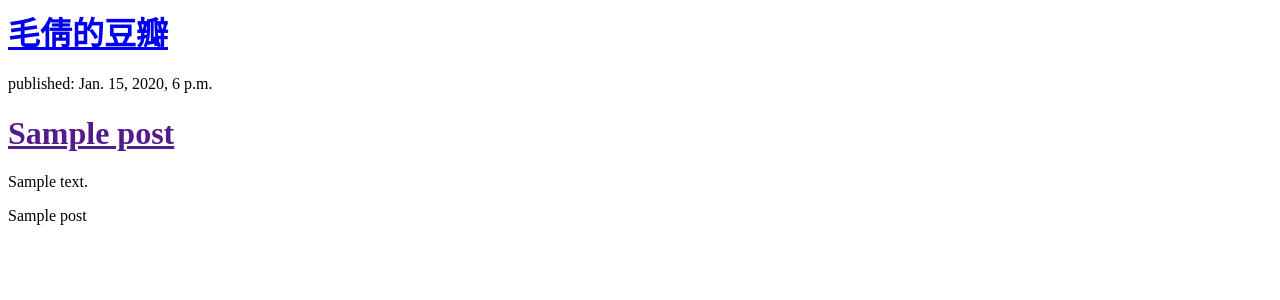
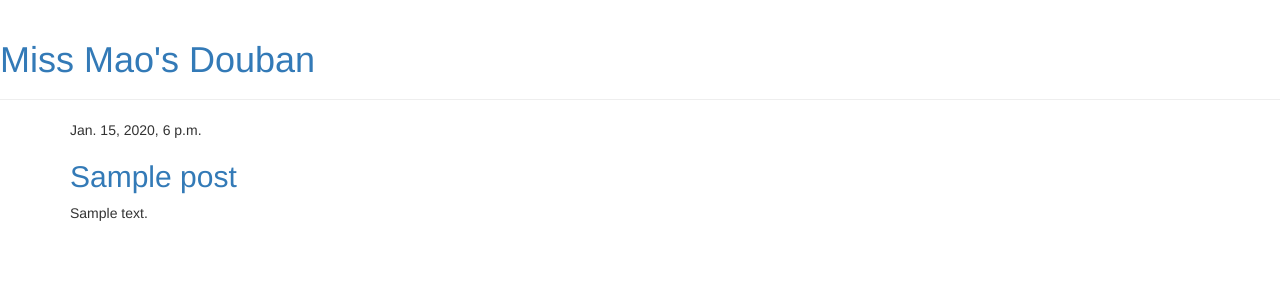
Before and after one commit to loveohno13/DjangoBlog, a Django app: template blog/templates/blog/post_list.html in a window 1280 px wide. Shown: the top 300 px of the page. Run offline with Django 3.2, Linux system fonts and the light colour scheme; the template is opened without the code that fills it: values that come from a table or form of the project are taken from there, others are empty; tables that the repository leaves empty hold one stand-in row (values such as "Sample post"); some libraries are stand-ins or nearby versions.

Commit message:
Added view and template for detailed blog post as well as css for the site

```diff
--- /dev/null
+++ b/blog/templates/blog/base.html
@@ -0,0 +1,34 @@
+{% load staticfiles %}
+
+
+<html>
+    <head>
+        <link rel="stylesheet" href="//maxcdn.bootstrapcdn.com/bootstrap/3.2.0/css/bootstrap.min.css">
+        <link rel="stylesheet" href="//maxcdn.bootstrapcdn.com/bootstrap/3.2.0/css/bootstrap-theme.min.css">
+        <link rel="stylesheet" href="{% static 'css/blog.css' %}">
+        <link href="http://fonts.googleapis.com/css?family=Lobster&subset=latin,latin-ext" rel="stylesheet" type="text/css">
+        <title>LoveOhno13's Blog</title>
+    </head>
+    <body>
+
+        <div class="page-header">
+            <h1><a href="http://www.douban.com/people/2995161/">Miss Mao's Douban</a></h1>
+        </div>
+
+        <div class="content container">
+            <div class="row">
+                <div class="col-md-8">
+                    {% block content %}
+                    {% endblock %}
+
+                </div>
+            </div>
+        </div>
+
+
+
+
+
+
+    </body>
+</html>
--- a/blog/templates/blog/post_list.html
+++ b/blog/templates/blog/post_list.html
@@ -1,21 +1,15 @@
-<html>
-    <head>
-        <title>Django Girls blog</title>
-    </head>
-    <body>
-
-        <div>
-            <h1><a href="http://www.douban.com/people/2995161/">毛倩的豆瓣</a></h1>
-
-        {% for post in posts %}
-            <div>
-                <p>published: {{post.published_date }}</p>
-                <h1><a href="">{{ post.title }} </a></h1>
-                <p>{{ post.text|linebreaks }}</p>
-            </div>
-            {{post}}
-        {% endfor %}
+{% extends 'blog/base.html' %}
 
 
-    </body>
-</html>
+{% block content %}
+    {% for post in posts %}
+        <div class="post">
+            <div class="date">
+                {{ post.published_date }}
+         </div>
+            <h2><a href="{% url 'post_detail' pk=post.pk %}">{{ post.title }}</a></h2>
+            <p>{{ post.text|linebreaks }}</p>
+        </div>
+    {% endfor %}
+
+{% endblock content %}
--- a/blog/urls.py
+++ b/blog/urls.py
@@ -1,8 +1,9 @@
-from django.conf.urls import url
+from django.conf.urls import include, url
 from . import views
 
 
 urlpatterns = [
     url(r'^$', views.post_list, name='post_list'),
+    url(r'^post/(?P<pk>[0-9]+)/$', views.post_detail, name='post_detail'),
 
 ]
--- a/blog/views.py
+++ b/blog/views.py
@@ -1,8 +1,13 @@
 from django.shortcuts import render
 from django.utils import timezone
 from .models import Post
+from django.shortcuts import render, get_object_or_404
 
 # Create your views here.
 def post_list(request):
 	posts = Post.objects.filter(published_date__lte=timezone.now()).order_by('published_date')
 	return render(request, 'blog/post_list.html', {'posts': posts})
+
+def post_detail(request, pk):
+	post = get_object_or_404(Post, pk=pk)
+	return render(request, 'blog/post_detail.html', {'post': post})
--- a/mysite/settings.py
+++ b/mysite/settings.py
@@ -120,4 +120,7 @@
 # https://docs.djangoproject.com/en/1.9/howto/static-files/
 
 STATIC_URL = '/static/'
-STATIC_ROOT = os.path.join(BASE_DIR, 'static')
+
+STATIC_ROOT = ''
+
+STATICFILES_DIRS = ( os.path.join('static'),)
```
Also changed, not shown: blog/templates/blog/post_detail.html (added, +13 -0 lines).
